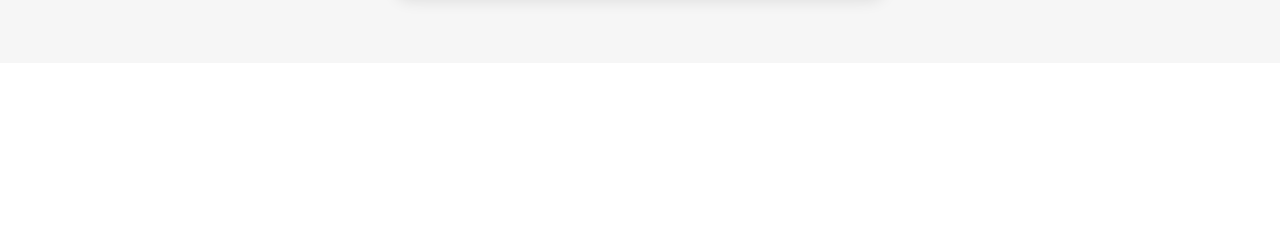
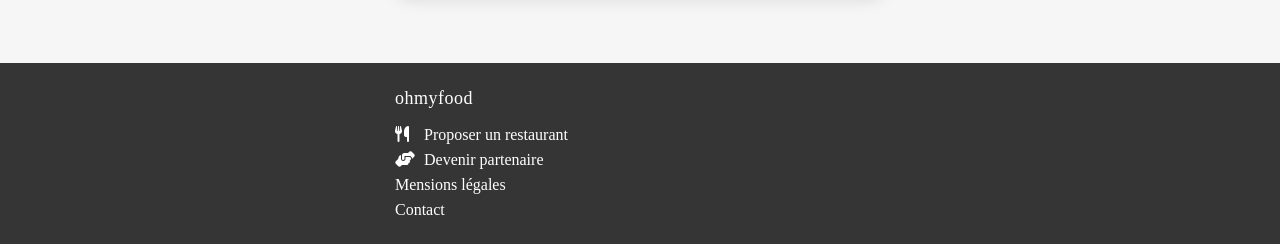
Before and after one commit to sebcod/OC-P4-Ohmyfood, a plain HTML site: page index.html in a window 1280 px wide. Shown: the part 1989-2233 px from the top of the page. Before the commit the page ends 2052 px from the top, so only its background shows below. Drawn offline with Linux system fonts and the light colour scheme; a web font is replaced by a local one.

Commit message:
add footer

```diff
--- a/index.html
+++ b/index.html
@@ -188,6 +188,24 @@
           </div>
         </div>
       </section>
+      <!-- <<<<<<<<<<<<  footer  >>>>>>>>>>>>>>>>>>>>>>>>>>>>>>>>>>>>>>>> -->
+      <footer class="footer">
+        <div class="footer__container">
+          <h2>ohmyfood</h2>
+          <div class="proposeAndBecomeAPartner">
+            <a href="#"
+              ><i class="fa-solid fa-utensils"></i> Proposer un restaurant</a
+            >
+            <a href="#"
+              ><i class="fa-solid fa-handshake-angle"></i> Devenir partenaire</a
+            >
+          </div>
+          <div class="legalNoticeAndContact">
+            <a href="#">Mensions légales</a>
+            <a href="mailto:contact@ohmyfood.com">Contact</a>
+          </div>
+        </div>
+      </footer>
     </main>
   </body>
 </html>
--- a/sass/_setting.scss
+++ b/sass/_setting.scss
@@ -30,6 +30,7 @@
 $color_bg_Purple: #9256DC;
 $color_bg_White: #FFFFFF;
 $color_bg_Green: #99E2D0;
+$color_bg_Black: #353535;
 
 //variable colors button
 $color_button_top: #FF79DA;
--- /dev/null
+++ b/sass/layouts/_footer.scss
@@ -0,0 +1,41 @@
+// footer
+
+.footer {
+    background: $color_bg_Black;
+    color: $color_text_white;
+    display: flex;
+    justify-content: center;
+
+    &__container {
+        padding: 25px 0;
+        display: grid;
+        gap: 7px;
+        width: 90vw;
+        max-width: 490px;
+
+        i {
+            color: $color_text_white;
+            width: 25px;
+        }
+
+        h2 {
+            color: $color_text_white;
+            font-family: $Font_logo_and_title;
+            font-size: 18px;
+            font-weight: 400;
+            letter-spacing: 0.5px;
+            margin-bottom: 10px;
+        }
+
+        .proposeAndBecomeAPartner {
+            display: grid;
+            gap: 7px;
+        }
+
+        .legalNoticeAndContact {
+            display: grid;
+            gap: 7px;
+        }
+    }
+
+}
--- a/sass/main.scss
+++ b/sass/main.scss
@@ -7,3 +7,4 @@
 @import "layouts/formLocation";
 @import "layouts/operating";
 @import "layouts/restaurants";
+@import "layouts/footer";
```
Also changed, not shown: assets/css/style.css, 1 other file.
